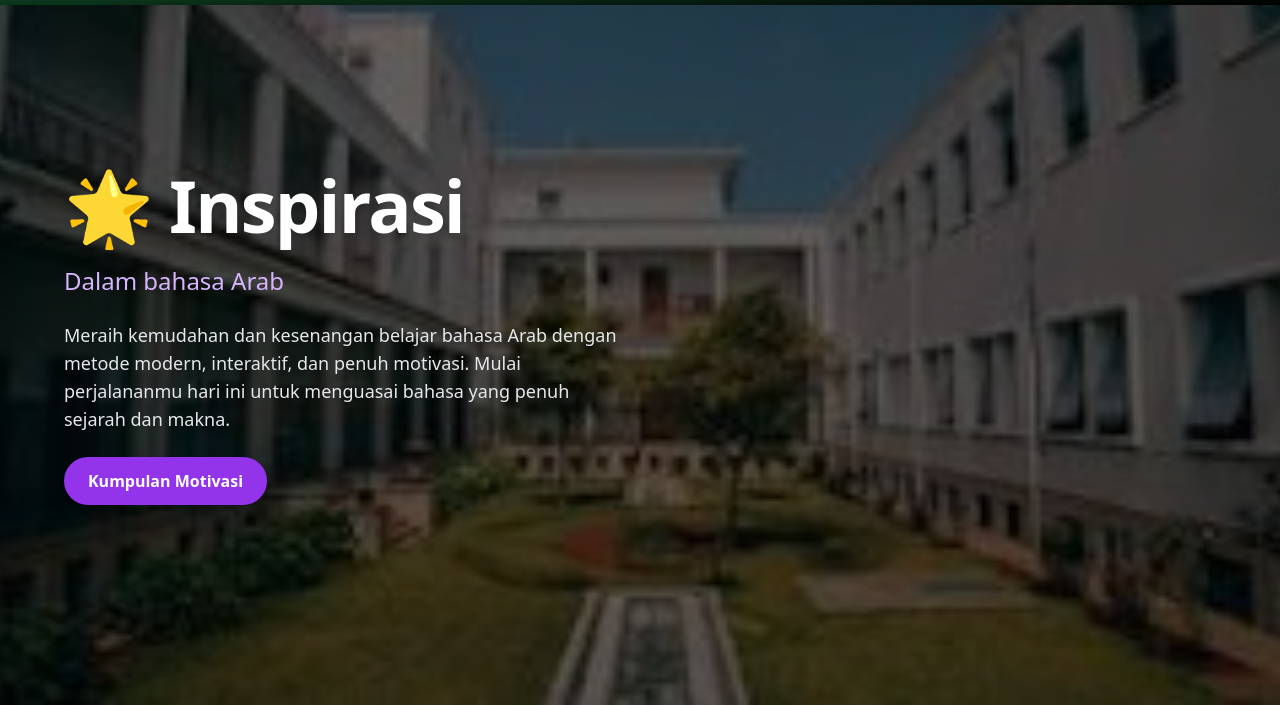
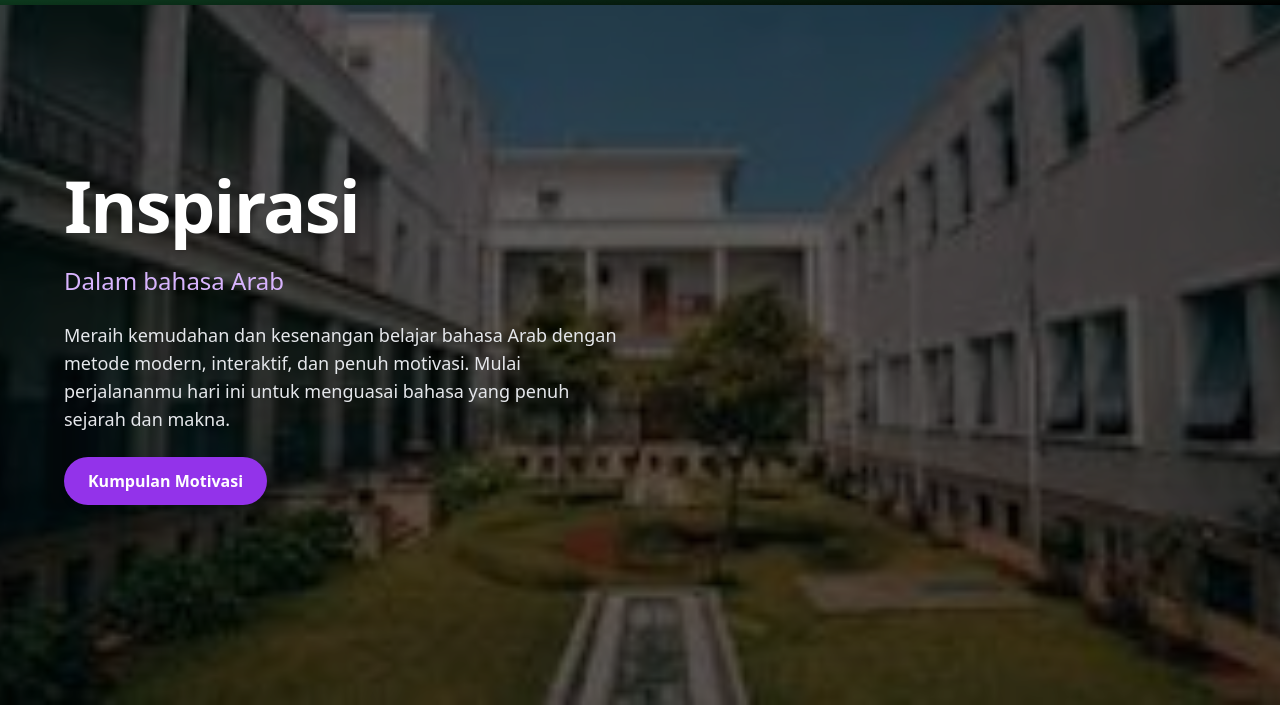
Before and after one commit to belakang123/sekolah_arab, a website: page index.html in a window 1280 px wide. Shown: the part 95-800 px from the top of the page. Drawn offline with nearby package versions, Linux system fonts and the light colour scheme; no server answers.

Commit message:
Add files via upload

```diff
--- a/index.html
+++ b/index.html
@@ -94,7 +94,7 @@
     <!-- Bagian Teks (kiri) -->
     <div class="text-left space-y-6" data-aos="fade-right">
       <h1 class="text-5xl md:text-7xl font-extrabold tracking-tight drop-shadow-lg">
-        🌟 Inspirasi
+        Inspirasi
       </h1>
       <h2 id="typewriter" class="text-xl md:text-2xl text-purple-300 font-medium"></h2>
       <p class="text-base md:text-lg leading-relaxed text-gray-200">
```
